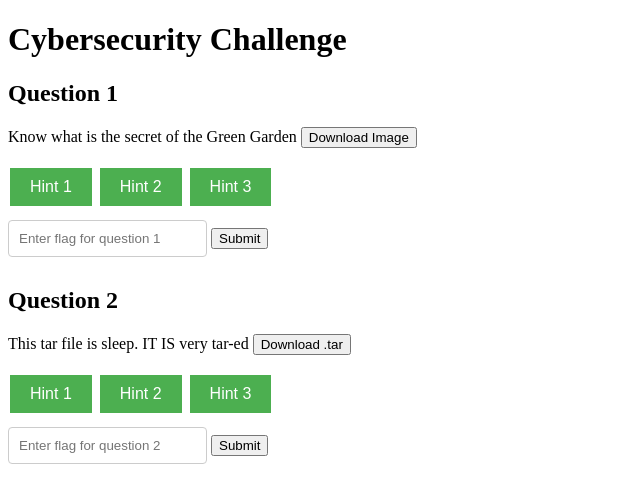
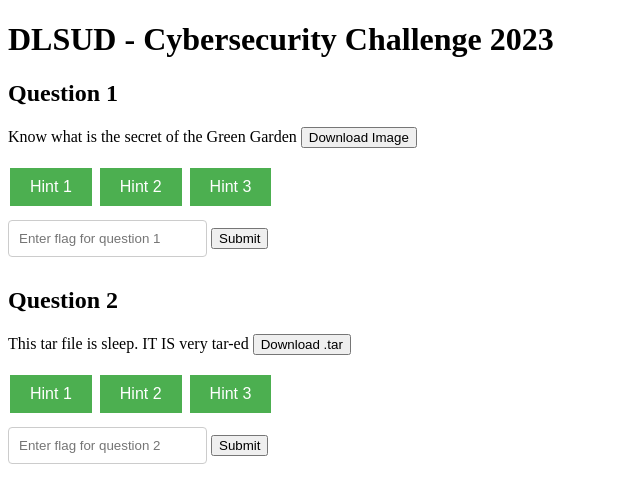
Before and after one commit to DabideBoi/La-Sallian-Cybersecurity, a plain HTML site: page index.html in a window 1280 px wide. Shown: the whole page, without its empty margins (0-640 px from the left). Drawn offline with Linux system fonts and the light colour scheme.

Commit message:
DLSUD - Cybersecurity Challenge 2023

```diff
--- a/index.html
+++ b/index.html
@@ -27,7 +27,7 @@
     </style>
   </head>
   <body>
-    <h1>Cybersecurity Challenge</h1>
+    <h1>DLSUD - Cybersecurity Challenge 2023</h1>
     <h2>Question 1</h2>
     <p>
         Know what is the secret of the Green Garden
```
